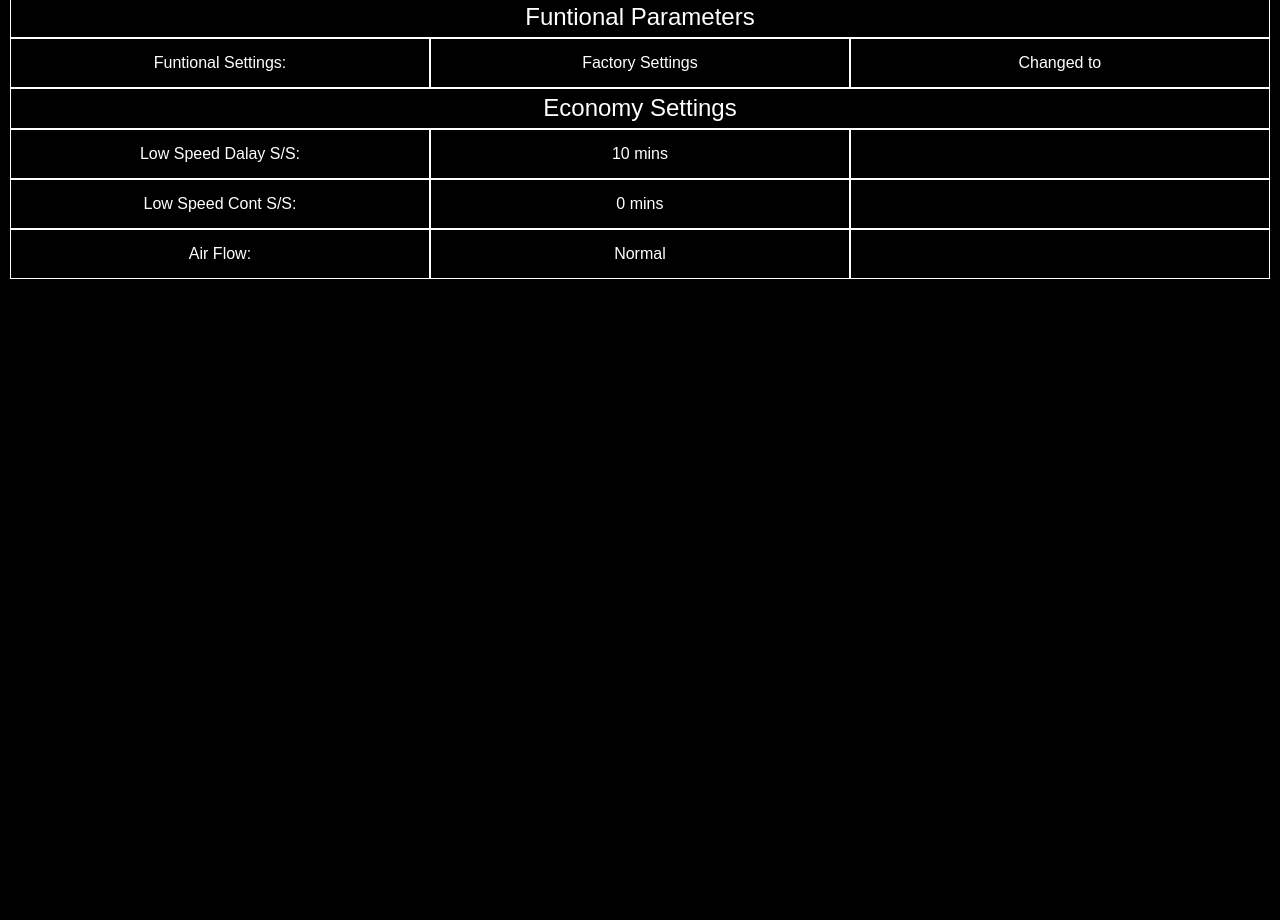
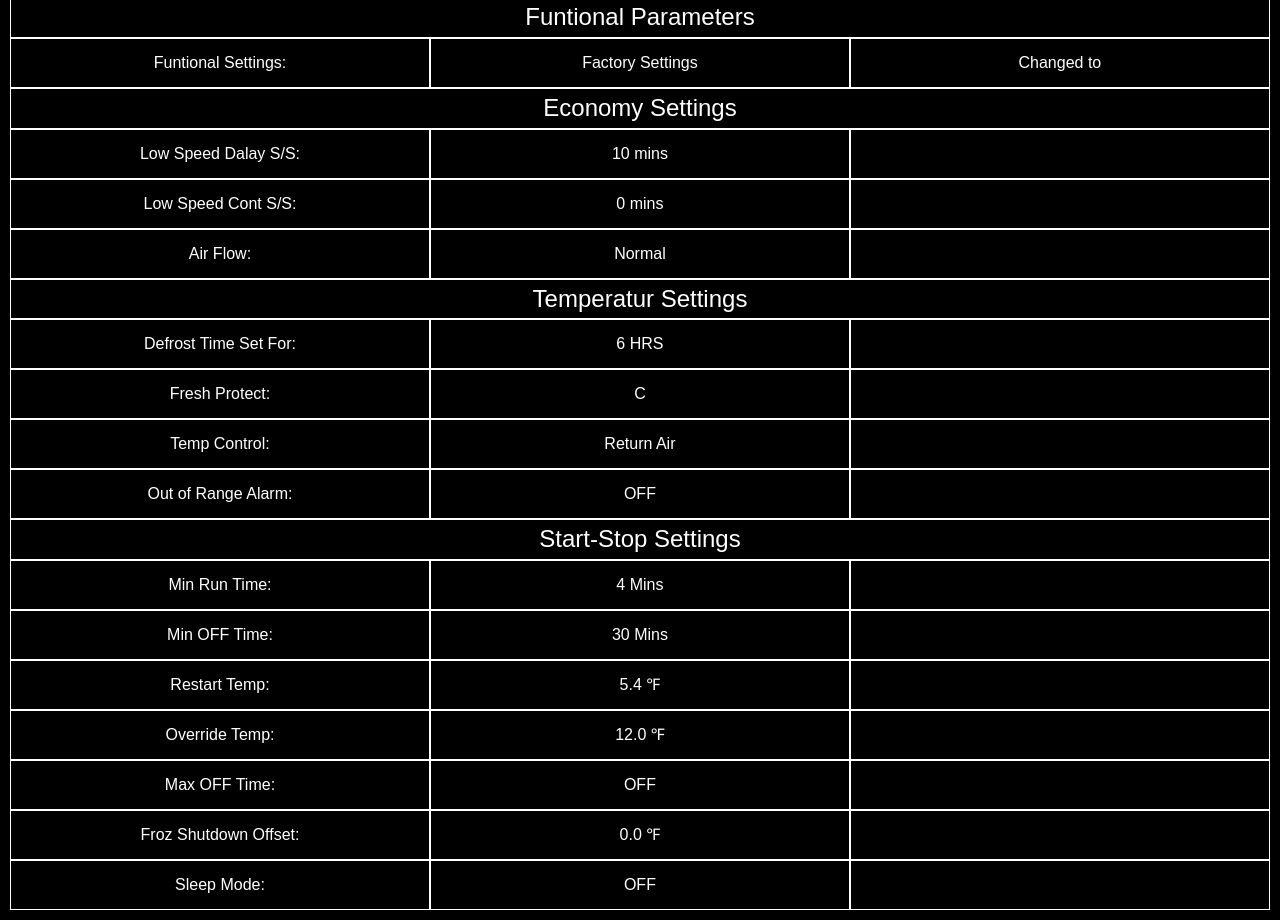
Before and after one commit to CTR-CA/ctr.github.io, a plain HTML site: page index.html in a window 1280 px wide. Shown: the part 7139-8059 px from the top of the page. Before the commit the page ends 7428 px from the top, so only its background shows below. Drawn offline with nearby package versions, Linux system fonts and the light colour scheme.

Commit message:
add_content

```diff
--- a/index.html
+++ b/index.html
@@ -1101,5 +1101,94 @@ Viewable Standard Meters</h4>
     id="trailerModel"
     name="trailerModel"></div>
   </div>
+
+  <!--TEMPERATURE SETTINGS-->
+<h4 class="header__config">Temperatur Settings</h4>
+
+<div class="container__unitIdentific">
+  <div class="tablet__unitIdentific">Defrost Time Set For:</div>
+  <div class="tablet__unitIdentific">6 HRS</div>
+  <div class="tablet__unitIdentific"><input class="inputForm"
+    action="get"
+    type="text"
+    id="trailerModel"
+    name="trailerModel"></div>
+    <div class="tablet__unitIdentific">Fresh Protect:</div>
+  <div class="tablet__unitIdentific">C</div>
+  <div class="tablet__unitIdentific"><input class="inputForm"
+    action="get"
+    type="text"
+    id="trailerModel"
+    name="trailerModel"></div>
+    <div class="tablet__unitIdentific">Temp Control:</div>
+  <div class="tablet__unitIdentific">Return Air</div>
+  <div class="tablet__unitIdentific"><input class="inputForm"
+    action="get"
+    type="text"
+    id="trailerModel"
+    name="trailerModel"></div>
+    <div class="tablet__unitIdentific">Out of Range Alarm:</div>
+  <div class="tablet__unitIdentific">OFF</div>
+  <div class="tablet__unitIdentific"><input class="inputForm"
+    action="get"
+    type="text"
+    id="trailerModel"
+    name="trailerModel"></div>
+  </div>
+
+  <!--START-STOP SETTINGS-->
+<h4 class="header__config">Start-Stop Settings</h4>
+
+<div class="container__unitIdentific">
+  <div class="tablet__unitIdentific">Min Run Time:</div>
+  <div class="tablet__unitIdentific">4 Mins</div>
+  <div class="tablet__unitIdentific"><input class="inputForm"
+    action="get"
+    type="text"
+    id="trailerModel"
+    name="trailerModel"></div>
+    <div class="tablet__unitIdentific">Min OFF Time:</div>
+  <div class="tablet__unitIdentific">30 Mins</div>
+  <div class="tablet__unitIdentific"><input class="inputForm"
+    action="get"
+    type="text"
+    id="trailerModel"
+    name="trailerModel"></div>
+    <div class="tablet__unitIdentific">Restart Temp:</div>
+  <div class="tablet__unitIdentific">5.4 &#8457</div>
+  <div class="tablet__unitIdentific"><input class="inputForm"
+    action="get"
+    type="text"
+    id="trailerModel"
+    name="trailerModel"></div>
+    <div class="tablet__unitIdentific">Override Temp:</div>
+  <div class="tablet__unitIdentific">12.0 &#8457</div>
+  <div class="tablet__unitIdentific"><input class="inputForm"
+    action="get"
+    type="text"
+    id="trailerModel"
+    name="trailerModel"></div>
+    <div class="tablet__unitIdentific">Max OFF Time:</div>
+  <div class="tablet__unitIdentific">OFF</div>
+  <div class="tablet__unitIdentific"><input class="inputForm"
+    action="get"
+    type="text"
+    id="trailerModel"
+    name="trailerModel"></div>
+    <div class="tablet__unitIdentific">Froz Shutdown Offset:</div>
+  <div class="tablet__unitIdentific">0.0 &#8457</div>
+  <div class="tablet__unitIdentific"><input class="inputForm"
+    action="get"
+    type="text"
+    id="trailerModel"
+    name="trailerModel"></div>
+    <div class="tablet__unitIdentific">Sleep Mode:</div>
+  <div class="tablet__unitIdentific">OFF</div>
+  <div class="tablet__unitIdentific"><input class="inputForm"
+    action="get"
+    type="text"
+    id="trailerModel"
+    name="trailerModel"></div>
+  </div>
 </body>
 </html>
```
